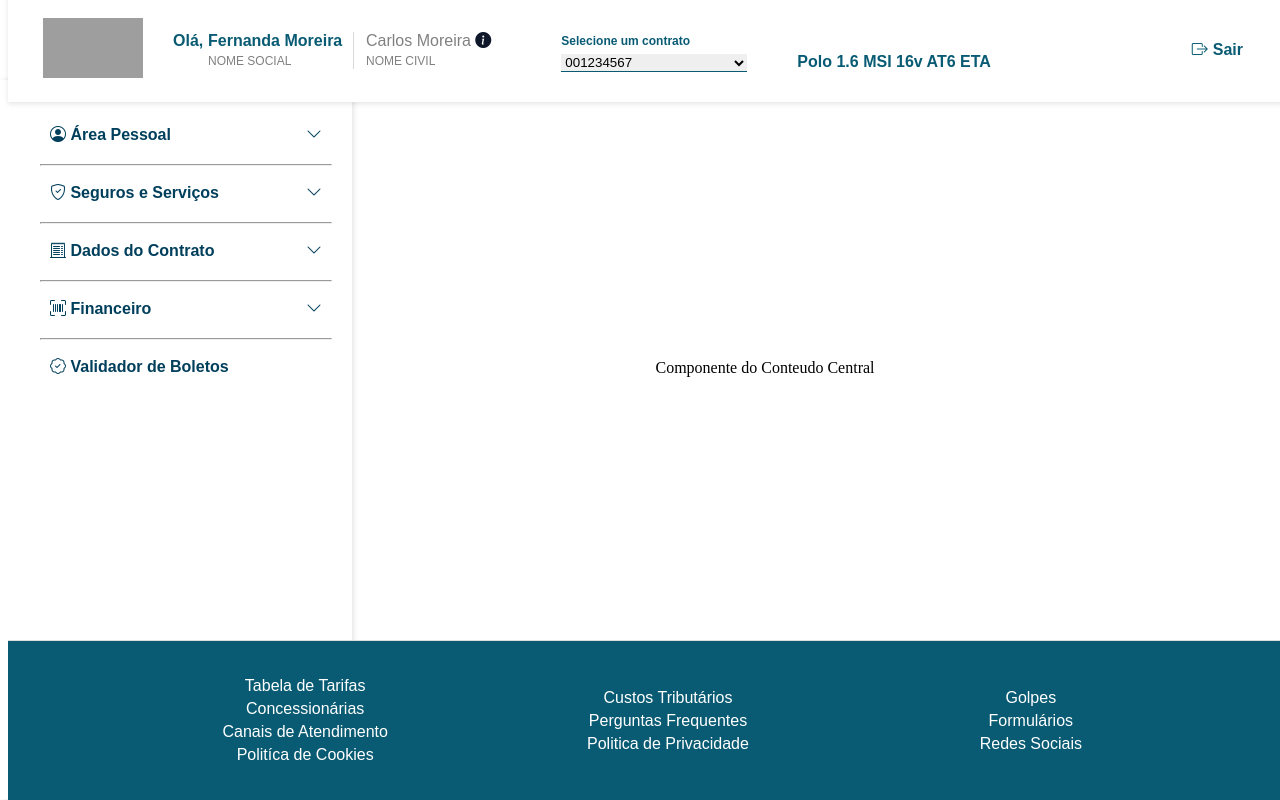
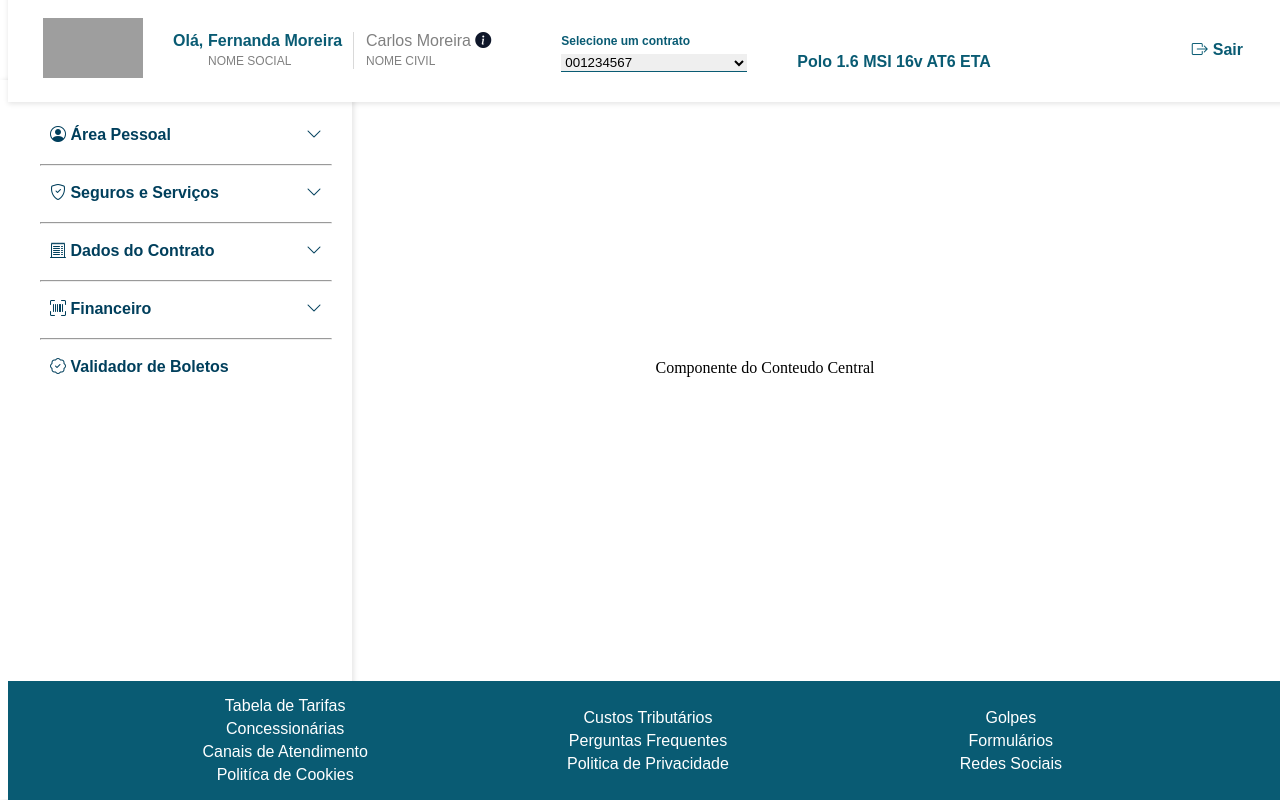
Before and after one commit to christiananjos/Projeto, an Angular app in the folder Poc-Volks/: page / in a window 1280 px wide. Built offline with nearby package versions, Linux system fonts and the light colour scheme; grey boxes are pictures that could not be loaded.

Commit message:
posicionamento do footer

```diff
--- a/Poc-Volks/src/app/app.component.html
+++ b/Poc-Volks/src/app/app.component.html
@@ -320,17 +320,15 @@
   }
 
   .footer {
+    width: 100%;
+    display: flex;
     color: white;
     position: fixed;
     bottom: 0;
-    width: 100%;
-    /* Ajuste conforme a largura do seu sidebar */
-    display: flex;
+
     justify-content: center;
-    padding: 20px;
     background-color: #095B73;
     font-family: Arial, sans-serif;
-    border-top: 1px solid #ddd;
     align-items: center;
   }
 
```
